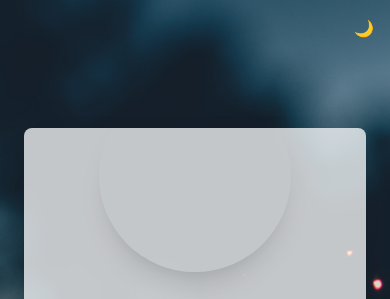
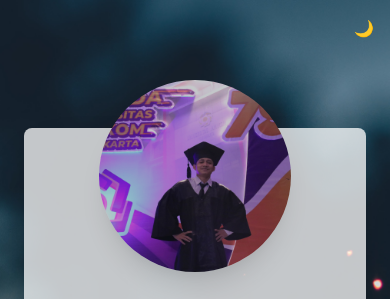
Before and after one commit to WahidinAji/ikhtiar-dulu, a plain HTML site: page index.html in a window 390 px wide. Shown: the top 299 px of the page. Drawn offline with nearby package versions, Linux system fonts and the light colour scheme; a script that the page names is missing.

Commit message:
update profile view mobile

```diff
--- a/index.html
+++ b/index.html
@@ -33,7 +33,7 @@
 			<div class="p-4 md:p-12 text-center lg:text-left">
 				<!-- Image for mobile view-->
 				<div class="block lg:hidden rounded-full shadow-xl mx-auto -mt-16 h-48 w-48 bg-cover bg-center"
-					style="background-image: src('./assets/img/waiting.jpg')"></div>
+					style="background-image: url('./assets/img/aji.jpg')"></div>
 
 				<h1 class="text-3xl font-bold pt-8 lg:pt-0">Wahidin Aji</h1>
 				<div class="mx-auto lg:mx-0 w-4/5 pt-3 border-b-2 border-green-500 opacity-25"></div>
```
Also changed, not shown: assets/img/aji.jpg (added).
